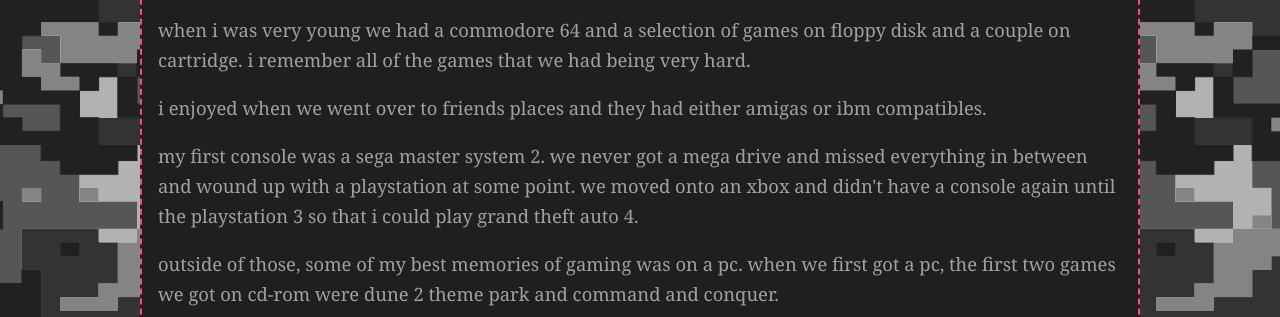
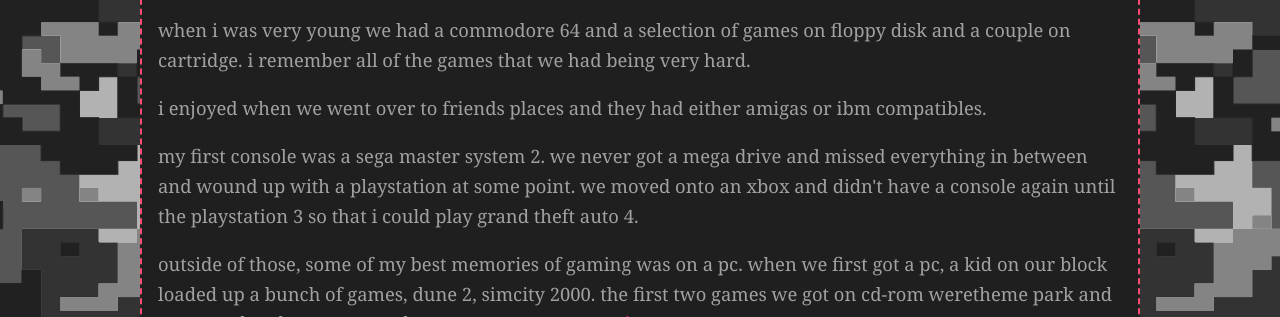
Before and after one commit to flamedfury/2021-flamedfury.com, an Eleventy site: page src/gameshelf.md in a window 1280 px wide. Shown: the part 635-952 px from the top of the page. Built offline with nearby package versions, Linux system fonts and the light colour scheme; Eleventy itself is replaced by a stand-in of ours; files that its build step writes are made by us from their sources; no server answers.

Commit message:
update gameshelf

```diff
--- a/src/gameshelf.md
+++ b/src/gameshelf.md
@@ -16,7 +16,7 @@
 
 my first console was a sega master system 2. we never got a mega drive and missed everything in between and wound up with a playstation at some point. we moved onto an xbox and didn't have a console again until the playstation 3 so that i could play grand theft auto 4.
 
-outside of those, some of my best memories of gaming was on a pc. when we first got a pc, the first two games we got on cd-rom were dune 2 theme park and command and conquer.
+outside of those, some of my best memories of gaming was on a pc. when we first got a pc, a kid on our block loaded up a bunch of games, dune 2, simcity 2000. the first two games we got on cd-rom weretheme park and command and conquer. read more over on [my memoirs](memoirs.md) page.
 
 ## what i'm currently playing
 
```
